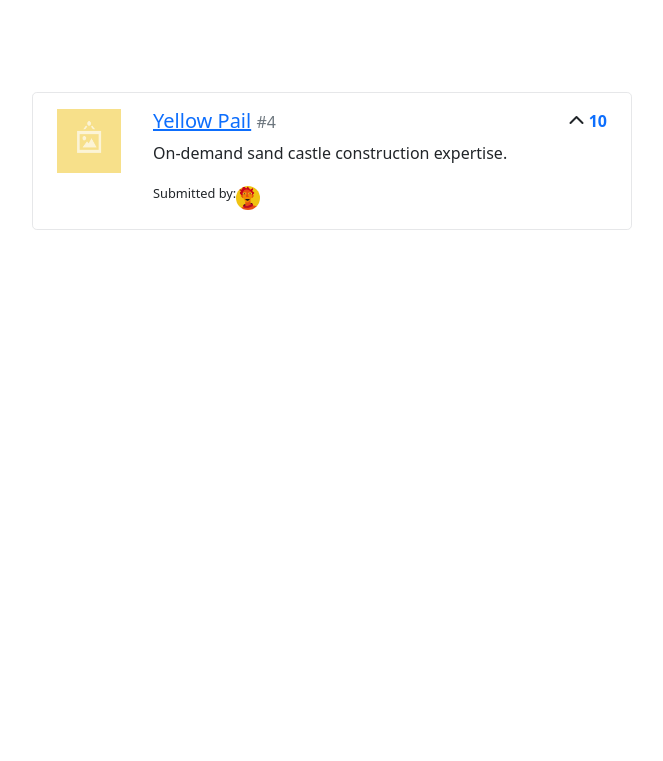
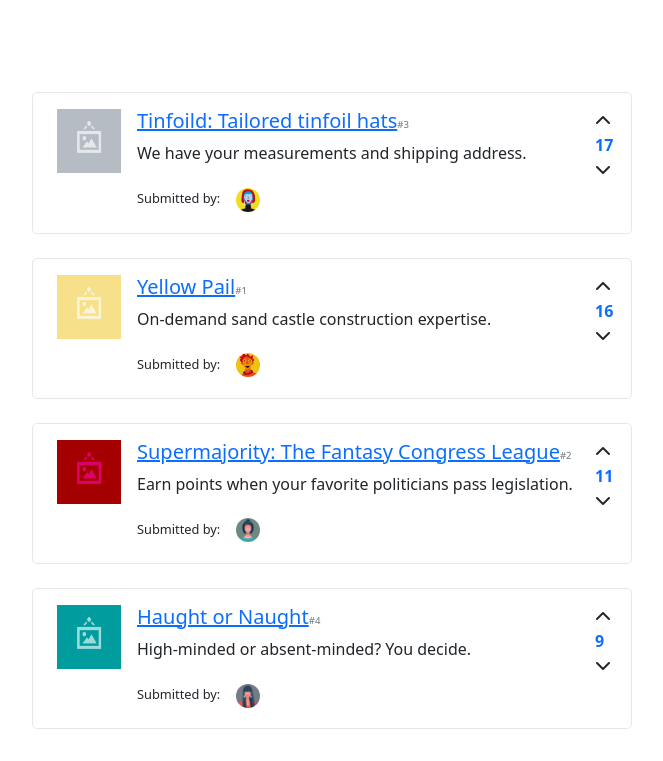
Before and after one commit to FranklinNdlovu/Upvote-Using-Bootstrap-5, a plain HTML site: page app/index.html in a window 1280 px wide. Shown: the part 90-851 px from the top of the page, without its empty margins (308-971 px from the left). Before the commit the page ends 800 px from the top, so only its background shows below. Drawn offline with nearby package versions, Linux system fonts and the light colour scheme.

Commit message:
added all the logic of the app as one component

```diff
--- a/app/index.html
+++ b/app/index.html
@@ -12,7 +12,7 @@
     <link rel="stylesheet" href="https://use.fontawesome.com/releases/v6.1.1/css/all.css">
     <link rel="stylesheet" href="../public/styles.css">
 
-    <title>UpVote</title>
+    <title>UpVote!</title>
 </head>
 
 <body>
@@ -22,37 +22,39 @@
 
 
         <div class="section">
-            <div class="d-flex align-items-centre media">
+            <div v-for ="submission in sortedSubmissions" v-bind:key="submission.id" class="d-flex align-items-centre media" v-bind:class="{'blue-border' : submission.votes>=20}">
                 <div class="flex-shrink-0">
-                    <img class=" me-3 image is-64x64" src="../public/images/submissions/image-yellow.png"
+                    <img class="image is-64x64" v-bind:src="submission.submissionImage"
                         alt="Sample Image">
                 </div>
                 <div class="flex-grow-1 ms-3">
                     <h5>
-                        <a href="#" class="text-primary">Yellow Pail</a>
-                        <small class="fs-6 text-muted">#4</small>
+                        <a v-bind:href="submission.url" class="text-primary">{{submission.title}}</a>
+                        <small class="tag text-muted">#{{submission.id}}</small>
                     </h5>
                     <p>
-                        On-demand sand castle construction expertise.
+                        {{submission.description}}
                         <br />
-                    <div class="d-flex align-items-centre">
+                    <div class="d-flex">
                         <small class="is-size-7 align-self-center">
                             Submitted by:
                         </small>
-                        <img class=" rounded-circle image is-24x24 align-self-center"
-                            src="../public/images/avatars/daniel.jpg" alt="">
+                        <img class=" ms-3 rounded-circle image is-24x24 align-self-center"
+                            v-bind:src="submission.avatar" alt="">
                     </div>
                     </p>
                 </div>
                 <div class="flex-shrink-0">
                     <span class="icon is-small ">
-                        <i class="fa fa-chevron-up"></i>
-                        <strong class="text-primary">10</strong>
+                        <i class="row fa fa-chevron-up" v-on:click="upvote(submission.id)"></i>
+                        <strong class="row text-primary">{{submission.votes}}</strong>
+                        <i class="row fa fa-chevron-down" v-on:click="downvote(submission.id)"></i>
                     </span>
                 </div>
             </div>
 
         </div>
+
 
         <script src="https://cdn.jsdelivr.net/npm/bootstrap@5.1.3/dist/js/bootstrap.bundle.min.js"
             integrity="sha384-ka7Sk0Gln4gmtz2MlQnikT1wXgYsOg+OMhuP+IlRH9sENBO0LRn5q+8nbTov4+1p"
--- a/app/main.js
+++ b/app/main.js
@@ -0,0 +1,22 @@
+const upvoteApp = {
+    data() {
+        return {
+            submissions: Seed.submissions
+        }
+    },
+    computed:{
+        sortedSubmissions(){
+            return this.submissions.sort((a,b) => b.votes - a.votes);
+        }
+    },
+    methods: {
+        upvote(id){
+            this.submissions.find(x => x.id==id).votes+=1;
+        },
+        downvote(id){
+            this.submissions.find(x => x.id==id).votes-=1;
+        }
+    }
+};
+
+Vue.createApp(upvoteApp).mount('#app');
--- a/public/styles.css
+++ b/public/styles.css
@@ -45,7 +45,7 @@
   }
   .is-size-7{
     font-size: 0.8rem;
-    align-content: center;
+    padding-top: 0.5rem;
   }
   .image.is-24x24 {
     display: inline;
```
